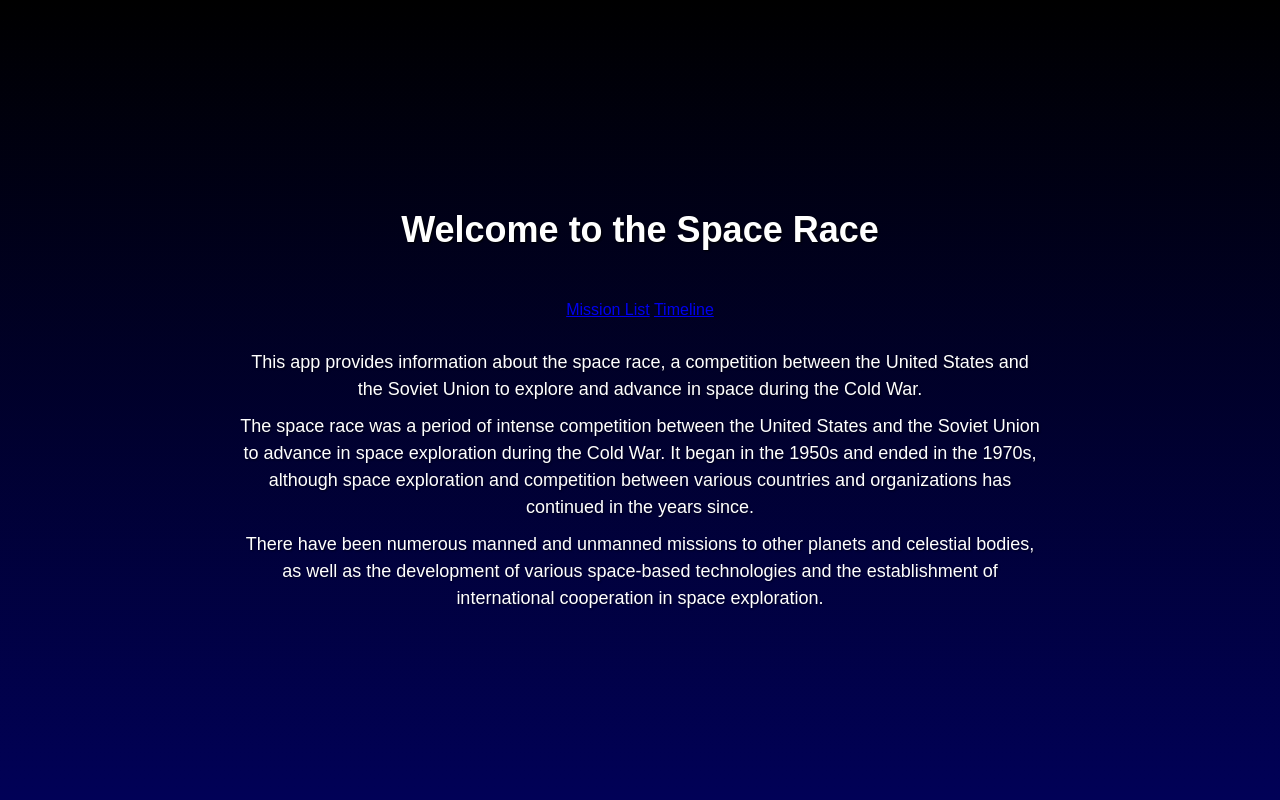
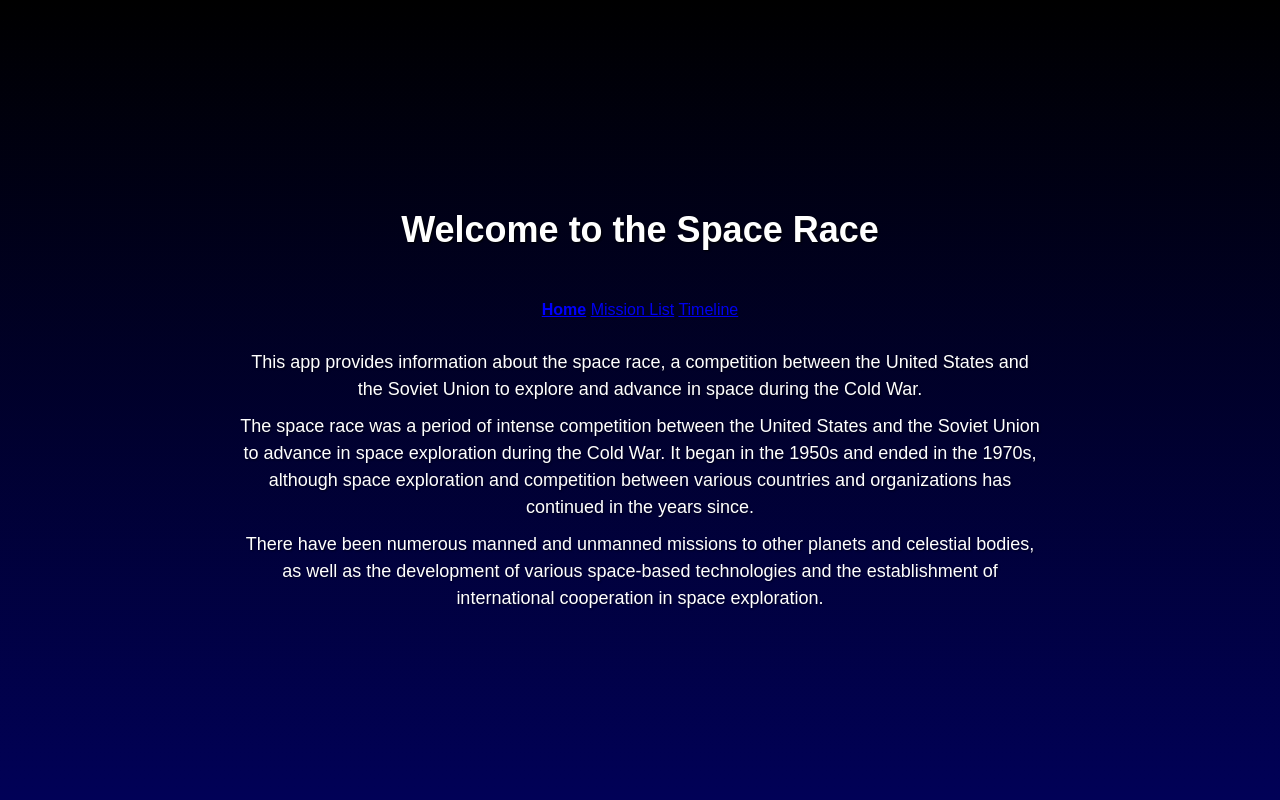
Before and after one commit to dstock3/spacerace, a Flask app: page / in a window 1280 px wide. Run offline with Flask 2, Linux system fonts and the light colour scheme.

Commit message:
Revised mission list template, added navigation bar.

```diff
--- a/static/css/style.css
+++ b/static/css/style.css
@@ -5,11 +5,6 @@ body {
     margin: 0;
     padding: 0;
     color: white;
-}
-
-/* Homepage styles */
-
-.homepage {
     display: flex;
     flex-direction: column;
     align-items: center;
@@ -18,6 +13,8 @@ body {
     background: linear-gradient(to bottom, #000, rgb(1, 1, 87));
     background-size: cover;
 }
+
+/* Homepage styles */
 
 .space-info-container {
     max-width: 800px;
@@ -61,3 +58,8 @@ h1::before {
 h1::after {
     margin-left: 10px;
 }
+
+.nav-link.selected {
+    color: blue;
+    font-weight: bold;
+}
--- a/templates/index.html
+++ b/templates/index.html
@@ -6,11 +6,12 @@
     </head>
     <body class="homepage">
         <h1>Welcome to the Space Race</h1>
-        <nav>
-            <a href="/mission">Mission List</a>
-            <a href="/timeline">Timeline</a>
+        <nav class="home-nav">
+            <a class="nav-link selected" href="/">Home</a>
+            <a class="nav-link" href="/missions">Mission List</a>
+            <a class="nav-link" href="/timeline">Timeline</a>
         </nav>
-        <div class="space-info-container">
+        <main class="space-info-container">
             <p class="space-info">This app provides information about the space race, a competition between the United States and the Soviet Union to explore and advance in space during the Cold War.</p>
             <p class="space-info">The space race was a period of intense competition between the United States and the Soviet Union to advance in space exploration during the Cold War. It began in the 1950s and ended in the 1970s, although space exploration and competition between various countries and organizations has continued in the years since.</p>
             <p class="space-info">There have been numerous manned and unmanned missions to other planets and celestial bodies, as well as the development of various space-based technologies and the establishment of international cooperation in space exploration.</p>
--- a/templates/mission_detail.html
+++ b/templates/mission_detail.html
@@ -1,6 +1,7 @@
 <!DOCTYPE html>
 <html>
     <head>
+        <link rel="stylesheet" href="/static/css/style.css">
         <title>{{ mission.name }}</title>
     </head>
     <body>
```
Also changed, not shown: templates/mission_list.html (+9 -3 lines).
